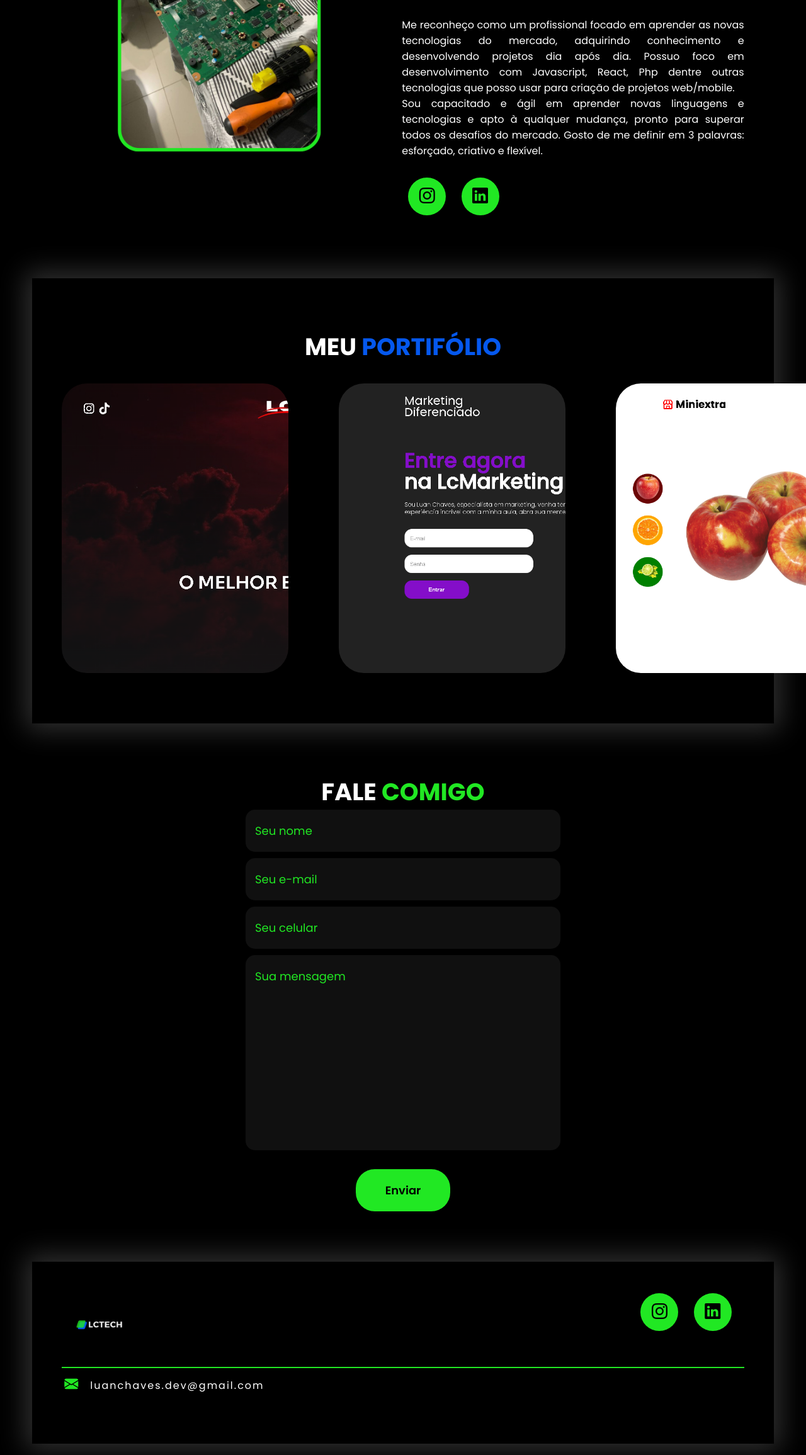
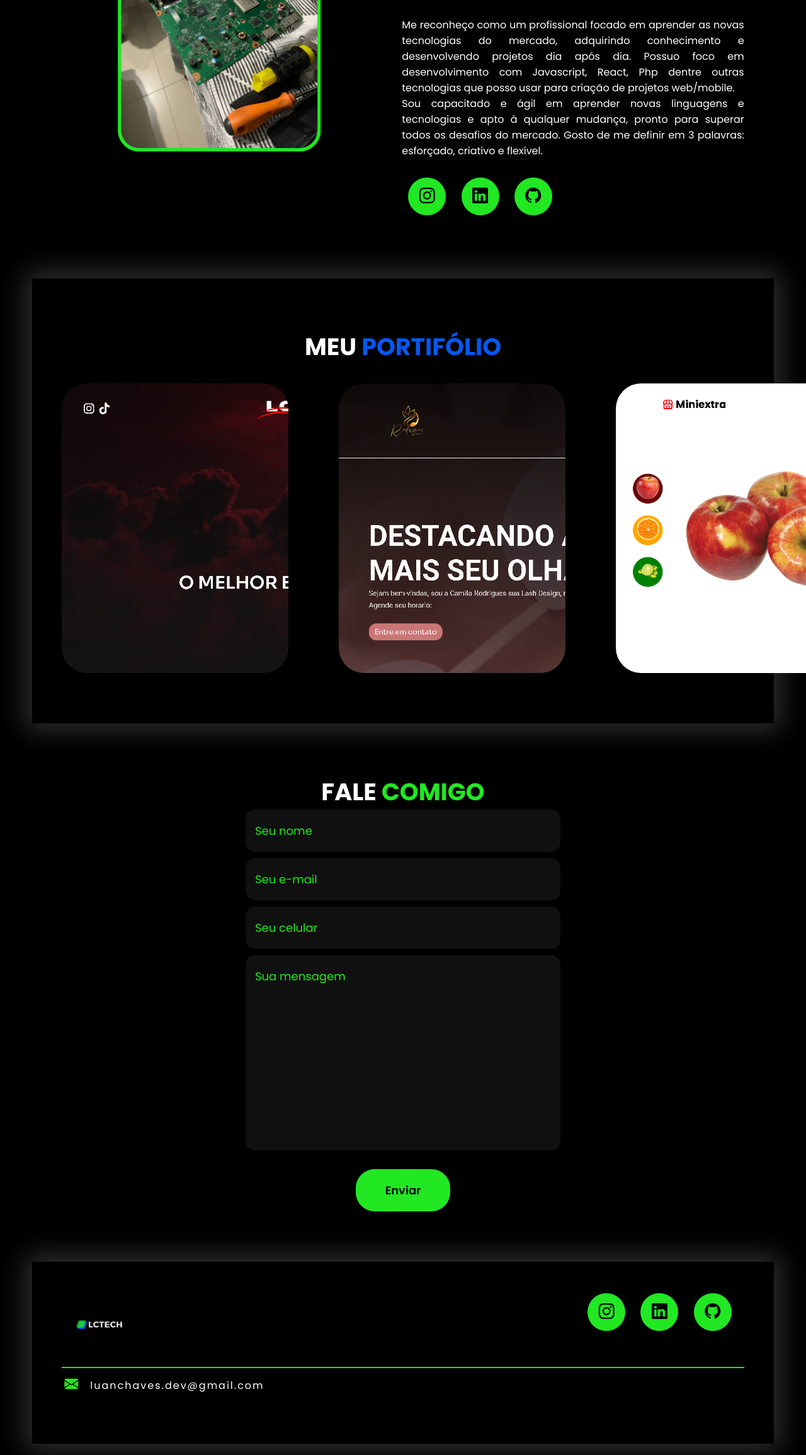
Before and after one commit to luanchaves10/LCTECH, a plain HTML site: page index.html in a window 1280 px wide. Shown: the part 2082-4393 px from the top of the page at 63% size. Drawn offline with nearby package versions, Linux system fonts and the light colour scheme.

Commit message:
alteracao

```diff
--- a/index.html
+++ b/index.html
@@ -137,6 +137,7 @@
                                 <div class="btn-social">
                                     <a href="https://www.instagram.com/luanchaaves11/" target="_blank"><button><i class="bi bi-instagram"></i></button></a>
                                     <a href="https://www.linkedin.com/in/luanchaves10/" target="_blank"><button><i class="bi bi-linkedin"></i></button></a>
+                                    <a href="https://github.com/luanchaves10" target="_blank"><button><i class="bi bi-github"></i></button></a>
                                 </div><!--btn-social-->
                         </div><!--txt-sobre-->
                     </div><!--flex-->
@@ -151,8 +152,8 @@
                         <div class="img-port" style="background-image: url(imagens/lcoutlet.png);">
                             <div class="overlay">PROJETO 1</div>
                         </div></a>
-                        <a href="https://lcmarketingg.netlify.app" target="_blank">
-                        <div class="img-port" style="background-image: url(imagens/lcmarketing.png);">
+                        <a href="https://camilalash.netlify.app" target="_blank">
+                        <div class="img-port" style="background-image: url(imagens/camilalash.png);">
                             <div class="overlay">PROJETO 2</div>
                         </div></a>
                         <a href="https://miniextra.netlify.app" target="_blank">
@@ -191,6 +192,7 @@
                         <div class="btn-social">
                             <a href="https://www.instagram.com/luanchaaves11/" target="_blank"><button><i class="bi bi-instagram"></i></button></a>
                             <a href="https://www.linkedin.com/in/luanchaves10/" target="_blank"><button><i class="bi bi-linkedin"></i></button></a>
+                            <a href="https://github.com/luanchaves10" target="_blank"><button><i class="bi bi-github"></i></button></a>
                         </div><!--btn-social-->
                     </div><!--flex-->
                 </div><!--line-footer-->
--- a/style.css
+++ b/style.css
@@ -486,6 +486,7 @@ footer .line-footer p a{
         text-align: center;
     }
 
+
     /* portifolio */
     section.portifolio{
         padding: 90px 8%;
```
Also changed, not shown: imagens/camilalash.png (added).
